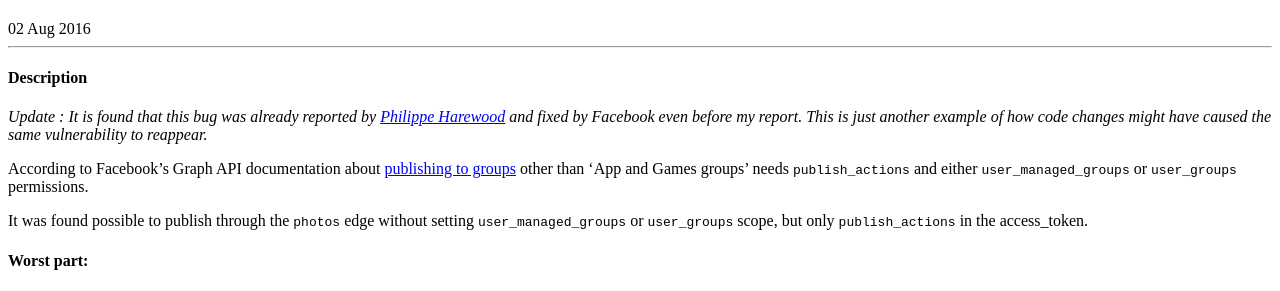
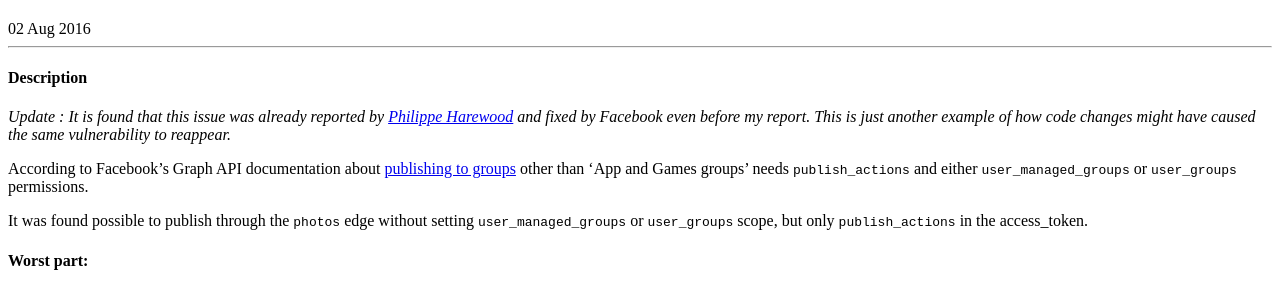
Before and after one commit to sahadnk72/sahadnk72.github.io, a Jekyll site: the page built from _posts/2016-08-02-posting-into-fb-groups.md, in a window 1280 px wide. Shown: the part 708-999 px from the top of the page. Built offline with Jekyll 4.4.1, drawn with Linux system fonts in a browser that asks for light colours.

Commit message:
Update 2016-08-02-posting-into-fb-groups.md

```diff
--- a/_posts/2016-08-02-posting-into-fb-groups.md
+++ b/_posts/2016-08-02-posting-into-fb-groups.md
@@ -7,7 +7,7 @@ title: Publishing to /group/photos/ without sufficient permissions - Facebook Bu
 
 #### Description
 
-<i>Update : It is found that this bug was already reported by <a href="http://philippeharewood.com/the-group-idphotos-endpoint-isnt-obeying-the-publish_actions-and-user_groups-permission-requirement/">Philippe Harewood</a> and fixed by Facebook
+<i>Update : It is found that this issue was already reported by <a href="http://philippeharewood.com/the-group-idphotos-endpoint-isnt-obeying-the-publish_actions-and-user_groups-permission-requirement/">Philippe Harewood</a> and fixed by Facebook
 even before my report. This is just another example of how code changes might have caused the same vulnerability to reappear.</i>
 
 
```
